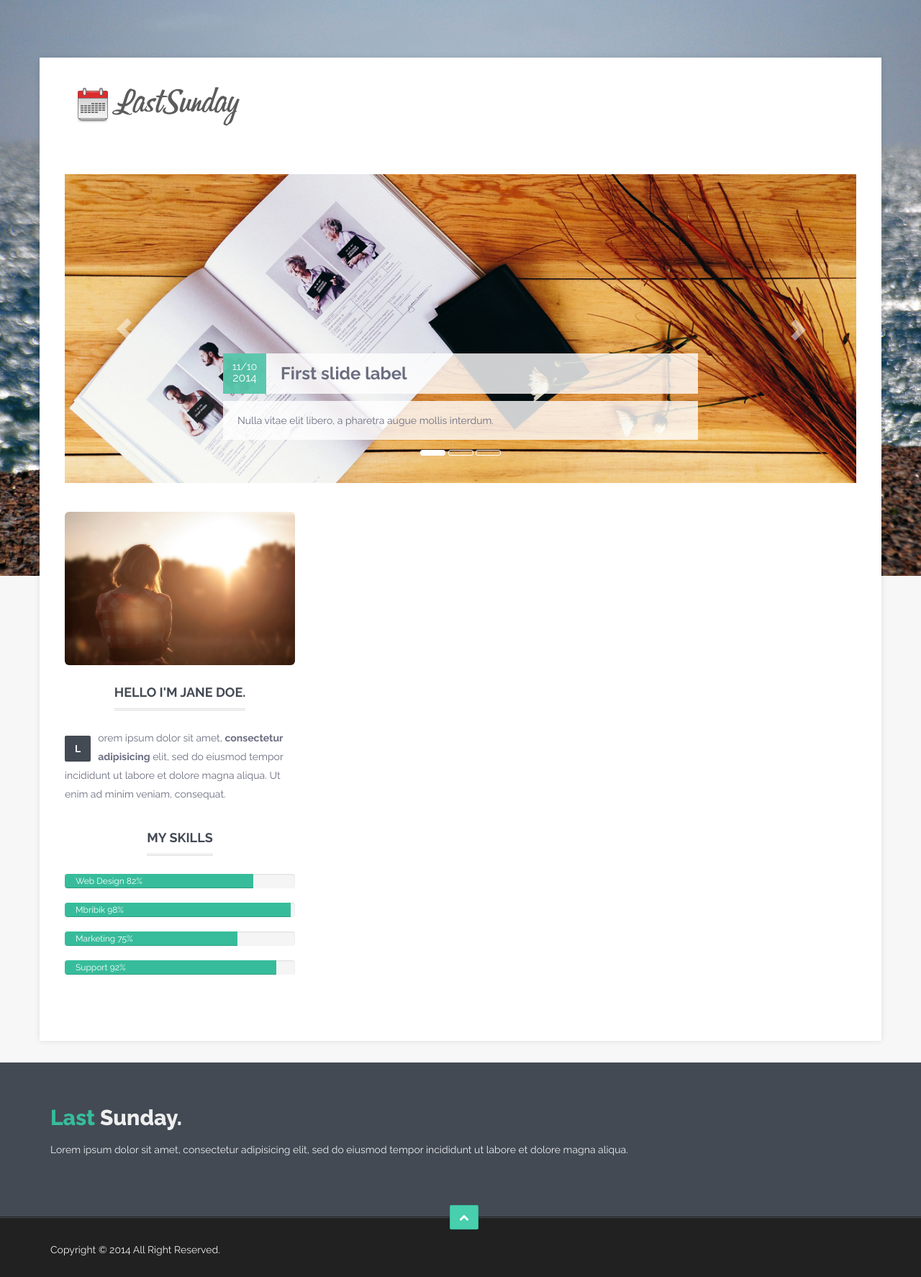
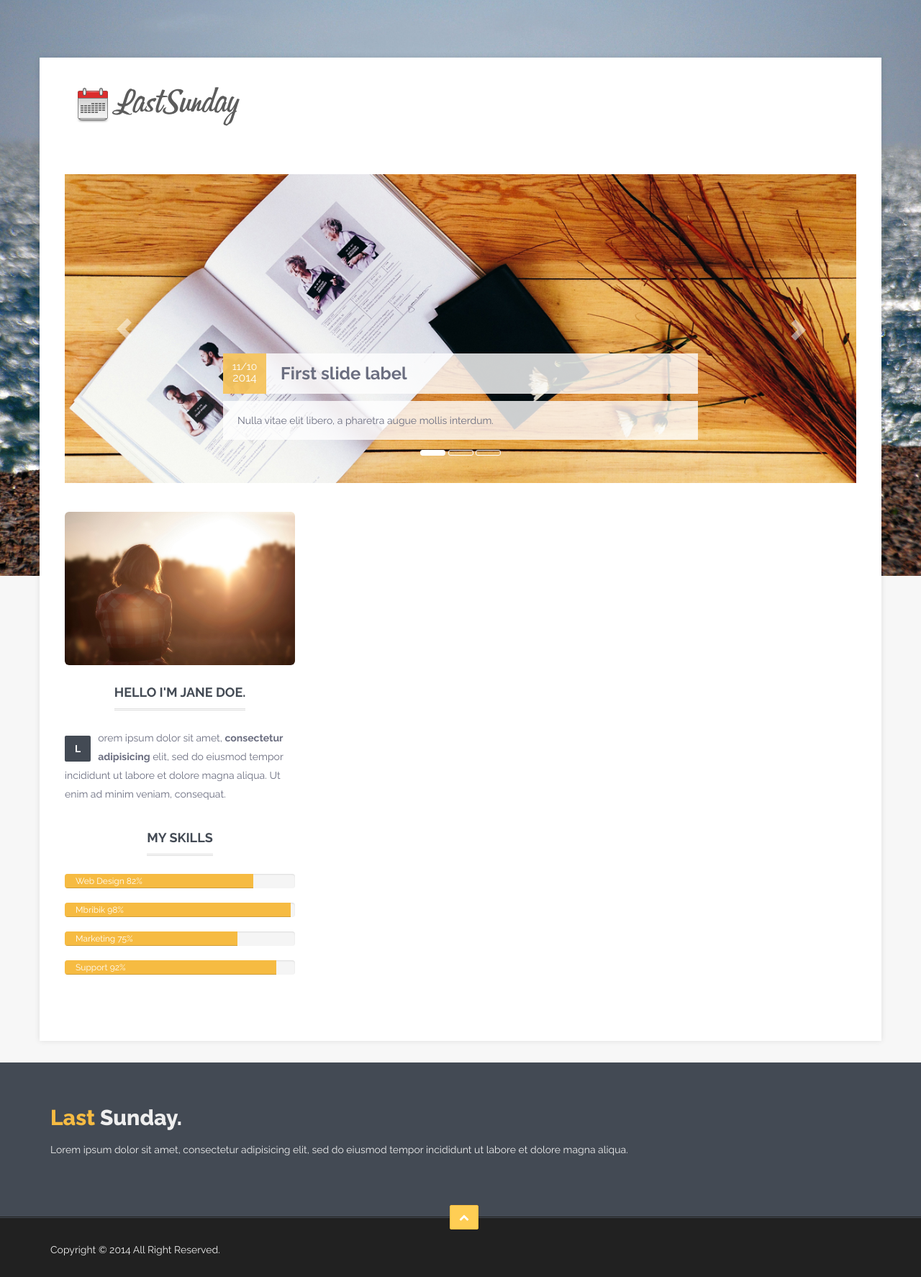
Before and after one commit to drulang/summerbeer, a Django app: page / in a window 1280 px wide. Shown: the whole page at 72% size. Run offline with Django 3.2, Linux system fonts and the light colour scheme; some libraries are stand-ins or nearby versions.

Commit message:
Updated color

```diff
--- a/bikini/summerbeer/static/js/demo.js
+++ /dev/null
@@ -1,10 +0,0 @@
-$(document).ready(function(){
-	$('.demo-btn').on('click', function(){
-	    $('.demo-container').slideToggle();
-	});
-
-	$('.color-option').on('click', function(){
-		var color = $(this).attr('data-color-value');
-		$('#color-style').attr('href', 'css/'+color+'.min.css');
-	})
-})
--- a/bikini/summerbeer/templates/summerbeer/index.html
+++ b/bikini/summerbeer/templates/summerbeer/index.html
@@ -18,9 +18,8 @@
     <link href="static/css/font-awesome.min.css" rel="stylesheet">
     <link href="static/css/magnific-popup.css" rel="stylesheet">
     <link href="static/css/style.min.css" rel="stylesheet">
-    <link href="static/css/mint.min.css" rel="stylesheet" id="color-style">
+    <link href="static/css/yellow.min.css" rel="stylesheet" id="color-style">
     <link href="static/css/responsive.css" rel="stylesheet">
-    <link href="static/css/demo.css" rel="stylesheet">
 
     <!-- HTML5 Shim and Respond.js IE8 support of HTML5 elements and media queries -->
     <!-- WARNING: Respond.js doesn't work if you view the page via file:// -->
@@ -210,6 +209,5 @@
     <script src="static/js/masonry.pkgd.min.js"></script>
     <script src="static/js/magnificpopup.min.js"></script>
     <script src="static/js/script.min.js"></script>
-    <script src="static/js/demo.js"></script>
   </body>
 </html>
```
